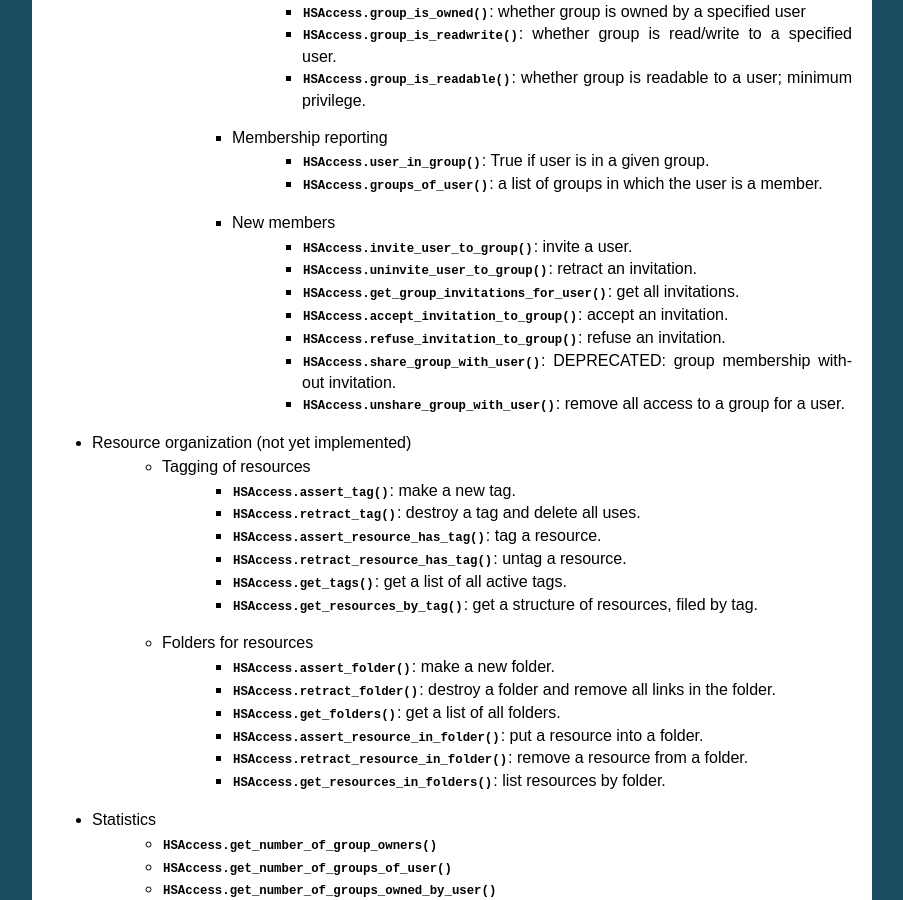
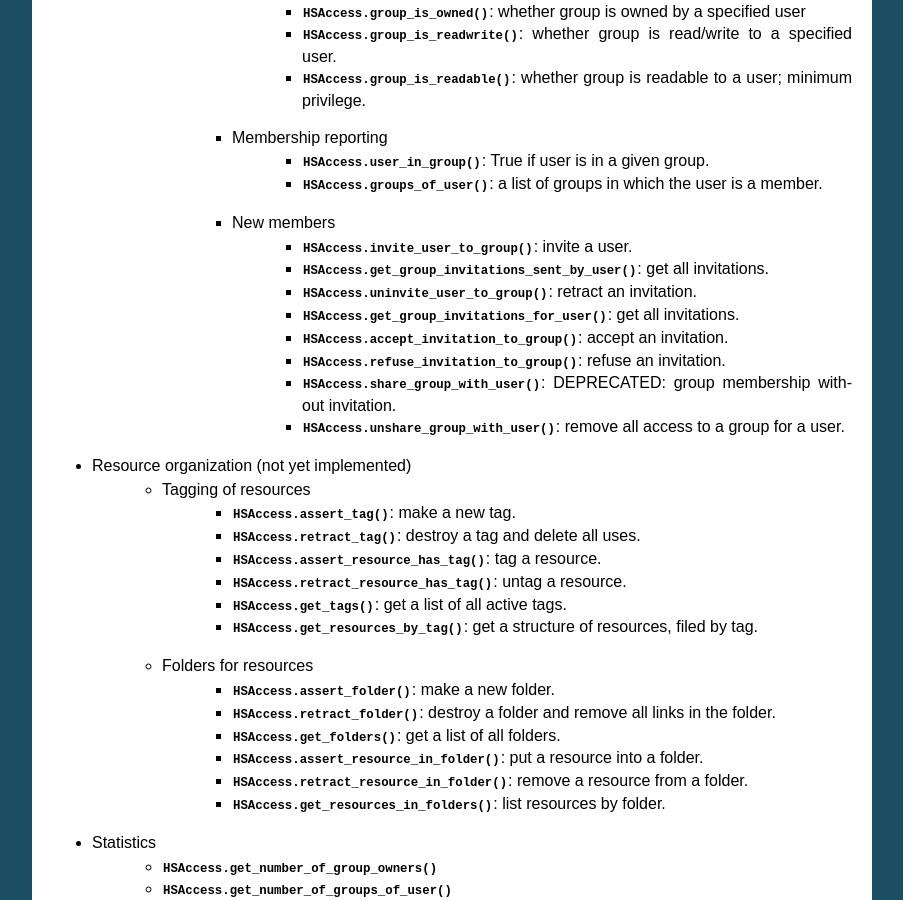
Before and after one commit to hydroshare/IrodsShare, a Sphinx documentation site: the page built from doc/source/usage.rst, in a window 1280 px wide and 900 px high, scrolled down 4718 px. Shown: the whole window, without its empty margins (198-1101 px from the left). Built offline with Sphinx 7.4.7, drawn with Linux system fonts in a browser that asks for light colours.

Commit message:
New Doctree with recent changes

```diff
--- a/doc/source/usage.rst
+++ b/doc/source/usage.rst
@@ -225,6 +225,7 @@
             * :py:meth:`HSAccess.groups_of_user`: a list of groups in which the user is a member.
         * New members
             * :py:meth:`HSAccess.invite_user_to_group`: invite a user.
+            * :py:meth:`HSAccess.get_group_invitations_sent_by_user`: get all invitations.
             * :py:meth:`HSAccess.uninvite_user_to_group`: retract an invitation.
             * :py:meth:`HSAccess.get_group_invitations_for_user`: get all invitations.
             * :py:meth:`HSAccess.accept_invitation_to_group`: accept an invitation.
```
Also changed, not shown: 10 other files.
